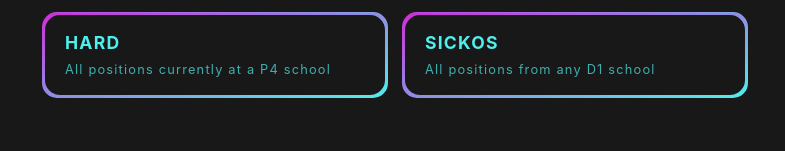
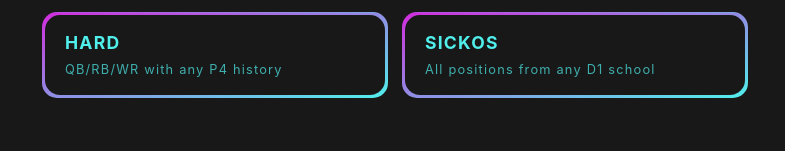
Before and after one commit to jnjohnson/fullcast-games, a Vue app: page /transfer-wizard in a window 1280 px wide. Shown: the part 415-566 px from the top of the page, without its empty margins (245-1030 px from the left). Built offline with nearby package versions, Linux system fonts and the light colour scheme.

Commit message:
slight modification to difficulty verbiage, added a state to reload the question when submit endpoint returns an error

```diff
--- a/src/views/TransferWizard.vue
+++ b/src/views/TransferWizard.vue
@@ -55,8 +55,11 @@
         });
         const body = await response.json();
         buttonState.value[i].waiting = false;
-        if (body.pid == pid) {
+        if (body.error) {
+            fetchQuestion(difficulty.value);
+        } else if (body.pid == pid) {
             buttonState.value[i].correct = true;
+            showNewQuestionButton.value = true;
         } else {
             buttonState.value.forEach(button => {
                 if (body.pid.includes(button.pid)) {
@@ -64,8 +67,8 @@
                 }
             });
             buttonState.value[i].incorrect = true;
+            showNewQuestionButton.value = true;
         }
-        showNewQuestionButton.value = true;
     }
 
     if (difficulty.value) {
@@ -91,7 +94,7 @@
                 </button>
                 <button @click="selectDifficulty('hard')">
                     <span class="diff-label">Hard</span>
-                    <span class="diff-desc">All positions currently at a P4 school</span>
+                    <span class="diff-desc">QB/RB/WR with any P4 history</span>
                 </button>
                 <button @click="selectDifficulty('sickos')">
                     <span class="diff-label">Sickos</span>
```
